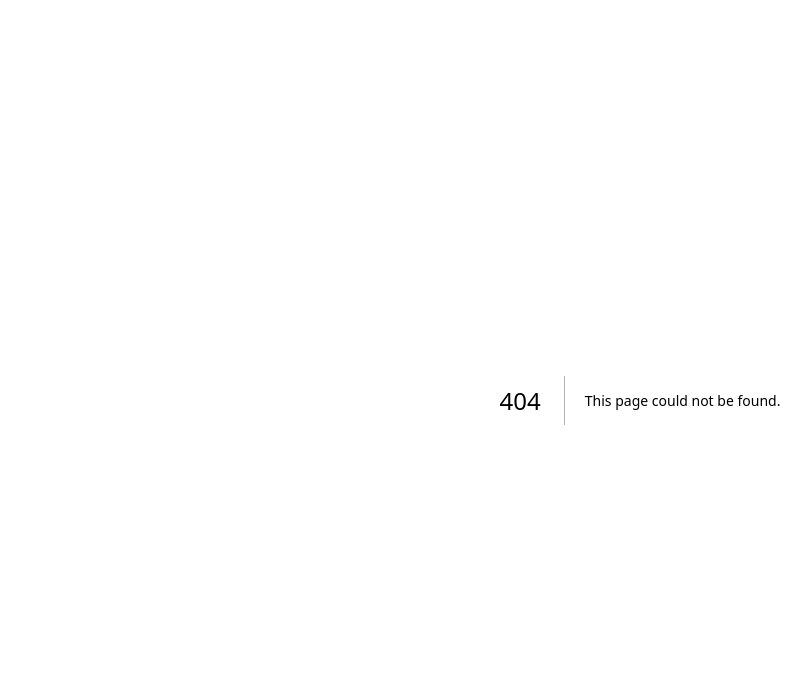
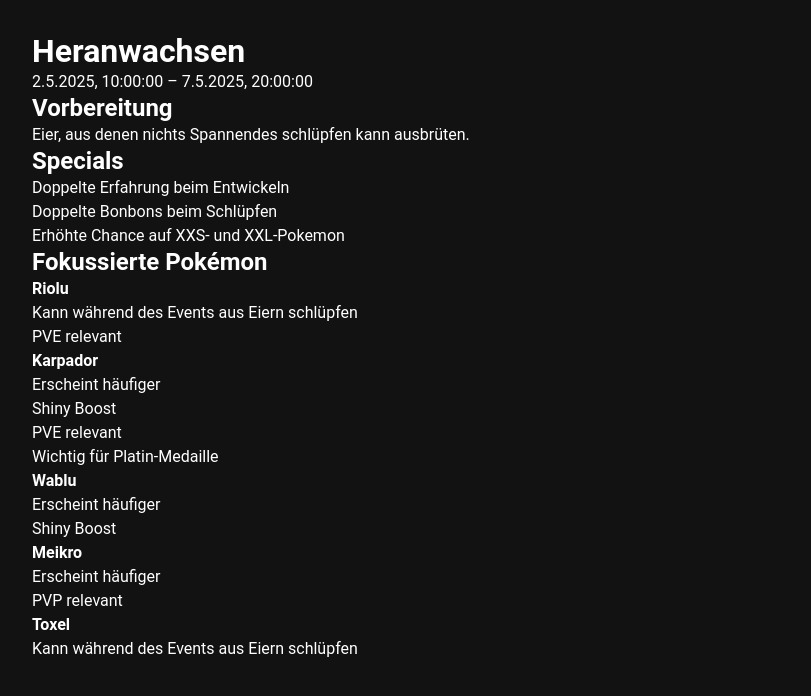
Before and after one commit to NikRoe/pokemon-go-events, a Next.js app: page /events/1 in a window 1280 px wide. Before the commit this address had no page. Shown: the top 696 px of the page, without its empty margins (0-811 px from the left). Built offline with nearby package versions, Linux system fonts and the light colour scheme.

Commit message:
add detail view

```diff
--- a/src/components/EventCard.tsx
+++ b/src/components/EventCard.tsx
@@ -1,5 +1,6 @@
 import { Event } from "@/types/event";
 import styled from "styled-components";
+import Link from "next/link";
 
 interface EventCardProps {
   event: Event;
@@ -56,7 +57,9 @@ function formatTime(isoString: string): string {
 export default function EventCard({ event }: EventCardProps) {
   return (
     <Card>
-      <h2>{event.name}</h2>
+      <Link href={`/events/${event.id}`}>
+        <h2>{event.name}</h2>
+      </Link>
       <TimeRange>
         <time dateTime={event.start}>
           {formatDate(event.start)} {formatTime(event.start)}
--- /dev/null
+++ b/src/data/eventSpecials.ts
@@ -0,0 +1,14 @@
+export const eventSpecials = [
+  {
+    id: 1,
+    textContent: "Doppelte Erfahrung beim Entwickeln",
+  },
+  {
+    id: 2,
+    textContent: "Doppelte Bonbons beim Schlüpfen",
+  },
+  {
+    id: 3,
+    textContent: "Erhöhte Chance auf XXS- und XXL-Pokemon",
+  },
+];
--- a/src/data.ts
+++ b/src/data/events.ts
@@ -1,45 +1,3 @@
-export const eventSpecials = [
-  {
-    id: 1,
-    textContent: "Doppelte Erfahrung beim Entwickeln",
-  },
-  {
-    id: 2,
-    textContent: "Doppelte Bonbons beim Schlüpfen",
-  },
-  {
-    id: 3,
-    textContent: "Erhöhte Chance auf XXS- und XXL-Pokemon",
-  },
-];
-
-export const focusReasons = [
-  {
-    id: 1,
-    textContent: "Kann während des Events aus Eiern schlüpfen",
-  },
-  {
-    id: 2,
-    textContent: "PVE relevant",
-  },
-  {
-    id: 3,
-    textContent: "PVP relevant",
-  },
-  {
-    id: 4,
-    textContent: "Erscheint häufiger",
-  },
-  {
-    id: 5,
-    textContent: "Shiny Boost",
-  },
-  {
-    id: 6,
-    textContent: "Wichtig für Platin-Medaille",
-  },
-];
-
 export const events = [
   {
     id: 1,
--- /dev/null
+++ b/src/data/focusReasons.ts
@@ -0,0 +1,26 @@
+export const focusReasons = [
+  {
+    id: 1,
+    textContent: "Kann während des Events aus Eiern schlüpfen",
+  },
+  {
+    id: 2,
+    textContent: "PVE relevant",
+  },
+  {
+    id: 3,
+    textContent: "PVP relevant",
+  },
+  {
+    id: 4,
+    textContent: "Erscheint häufiger",
+  },
+  {
+    id: 5,
+    textContent: "Shiny Boost",
+  },
+  {
+    id: 6,
+    textContent: "Wichtig für Platin-Medaille",
+  },
+];
--- /dev/null
+++ b/src/pages/events/[id].tsx
@@ -0,0 +1,101 @@
+import { GetStaticPaths, GetStaticProps } from "next";
+import { useRouter } from "next/router";
+import { events } from "@/data/events";
+import { eventSpecials } from "@/data/eventSpecials";
+import { focusReasons } from "@/data/focusReasons";
+import { Event } from "@/types/event";
+
+interface EventDetailPageProps {
+  event: Event | null;
+}
+
+export default function EventDetailPage({ event }: EventDetailPageProps) {
+  const router = useRouter();
+
+  if (router.isFallback) {
+    return <div>Loading...</div>;
+  }
+
+  if (!event) {
+    return <div>Event nicht gefunden</div>;
+  }
+
+  return (
+    <div style={{ padding: "2rem" }}>
+      <h1>{event.name}</h1>
+      <p>
+        {new Date(event.start).toLocaleString("de-DE")} –{" "}
+        {new Date(event.end).toLocaleString("de-DE")}
+      </p>
+
+      {event.preparation && (
+        <section>
+          <h2>Vorbereitung</h2>
+          <p>{event.preparation}</p>
+        </section>
+      )}
+
+      {event.specials.length > 0 && (
+        <section>
+          <h2>Specials</h2>
+          <ul>
+            {event.specials.map((specialId) => {
+              const special = eventSpecials.find(
+                (eventSpecial) => eventSpecial.id === specialId
+              );
+              return special ? (
+                <li key={specialId}>{special.textContent}</li>
+              ) : null;
+            })}
+          </ul>
+        </section>
+      )}
+
+      {event.focus.length > 0 && (
+        <section>
+          <h2>Fokussierte Pokémon</h2>
+          <ul>
+            {event.focus.map((pokemon) => (
+              <li key={pokemon.pokemonName}>
+                <strong>{pokemon.pokemonName}</strong>
+                <ul>
+                  {pokemon.reasons.map((reasonId) => {
+                    const reason = focusReasons.find(
+                      (focusReason) => focusReason.id === reasonId
+                    );
+                    return reason ? (
+                      <li key={reasonId}>{reason.textContent}</li>
+                    ) : null;
+                  })}
+                </ul>
+              </li>
+            ))}
+          </ul>
+        </section>
+      )}
+    </div>
+  );
+}
+
+export const getStaticPaths: GetStaticPaths = async () => {
+  const paths = events.map((event) => ({
+    params: { id: event.id.toString() },
+  }));
+
+  return { paths, fallback: true };
+};
+
+export const getStaticProps: GetStaticProps = async (context) => {
+  const id = context.params?.id;
+
+  if (!id || Array.isArray(id)) {
+    return { props: { event: null } };
+  }
+
+  const event = events.find((event) => event.id === parseInt(id, 10)) || null;
+
+  return {
+    props: { event },
+    revalidate: 60,
+  };
+};
--- a/src/pages/index.tsx
+++ b/src/pages/index.tsx
@@ -1,7 +1,7 @@
 import EventsGrid from "@/components/EventsGrid";
 import FilterBar from "@/components/FilterBar";
 import Header from "@/components/Header";
-import { events } from "@/data";
+import { events } from "@/data/events";
 import { EventFilter } from "@/types/filter";
 import { filterEvents } from "@/utils/filterEvents";
 import Head from "next/head";
```
